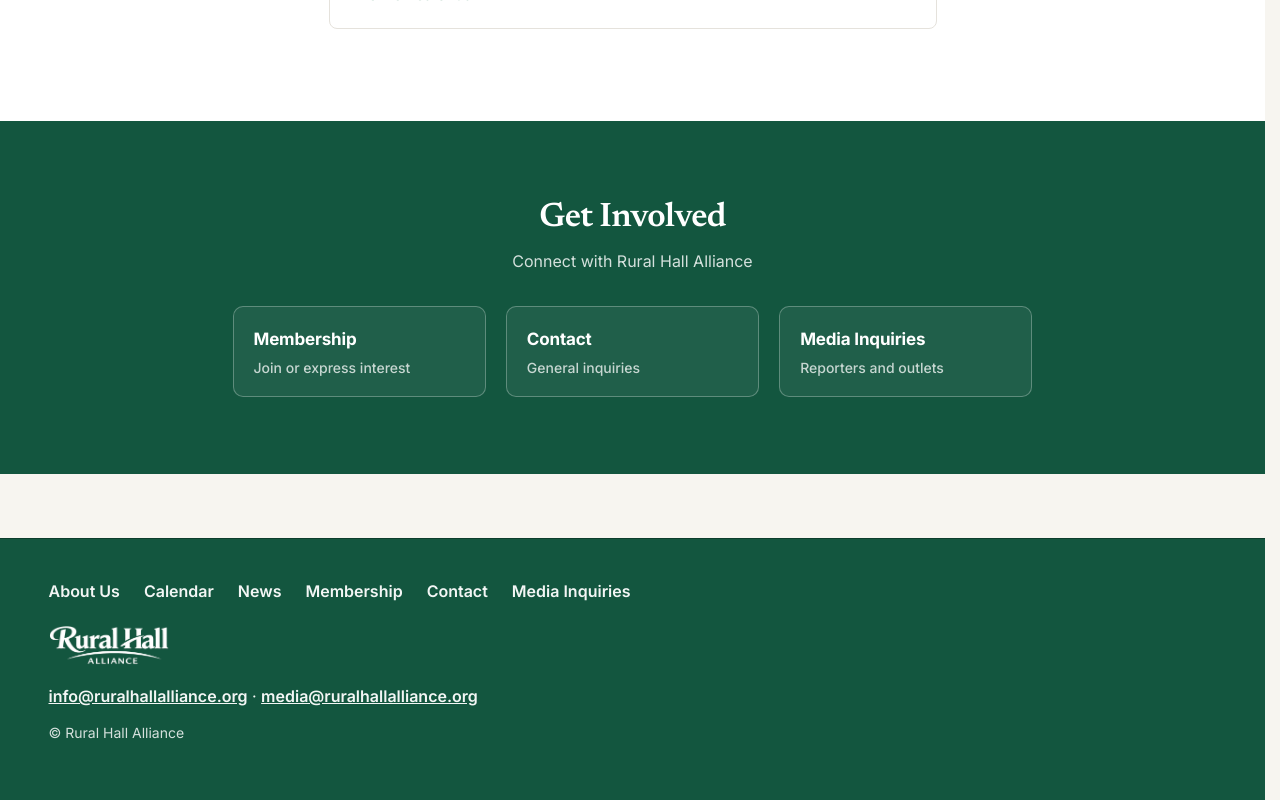
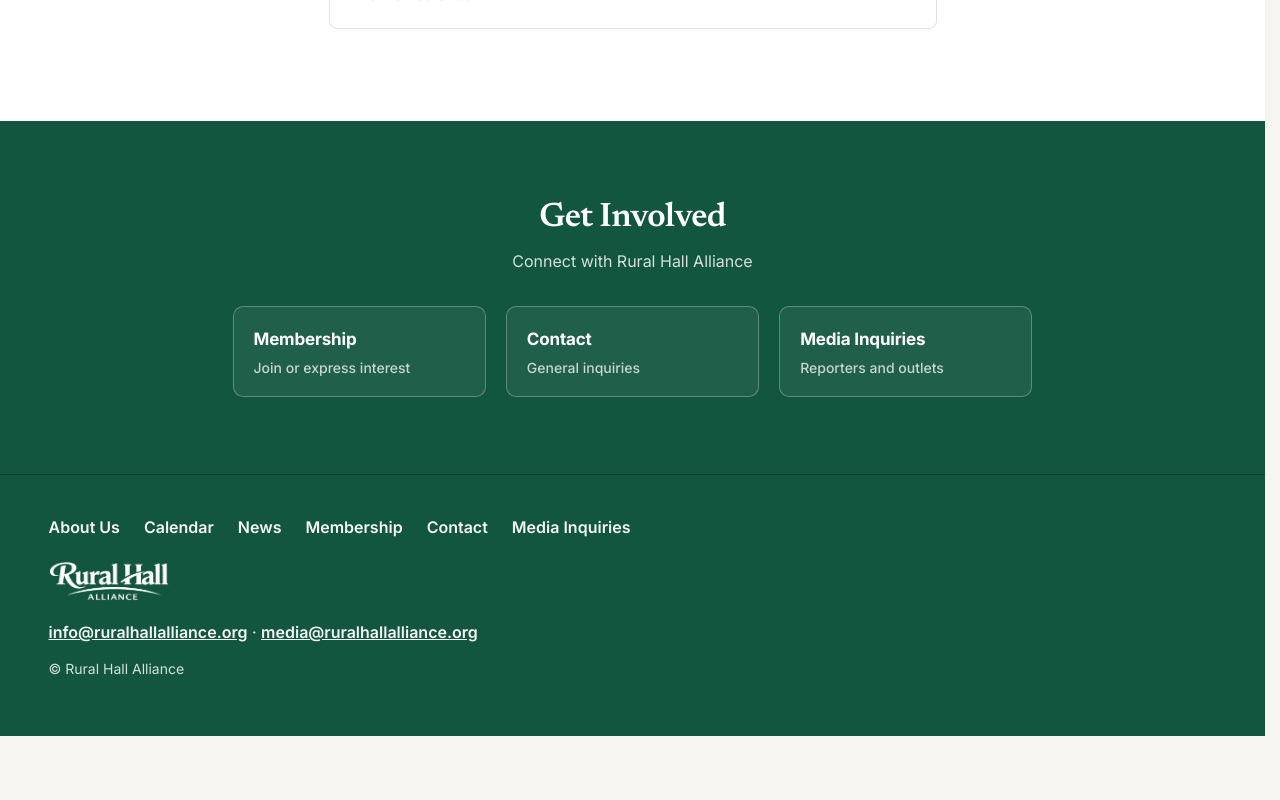
Before and after one commit to whittenluke/ruralhallalliance, a Next.js app: page / in a window 1280 px wide. Shown: the part 2935-3735 px from the top of the page. After the commit the page ends 3671 px from the top, so only its background shows below. Built offline with nearby package versions, Linux system fonts and the light colour scheme.

Commit message:
fixed gap at footer

```diff
--- a/app/globals.css
+++ b/app/globals.css
@@ -384,7 +384,7 @@
 
 .site-footer {
   border-top: 1px solid var(--color-green-hover);
-  margin-top: 2rem;
+  margin-top: 0;
   padding: 1.25rem 0 1.5rem;
   background: var(--color-green);
   color: rgba(255, 255, 255, 0.95);
@@ -493,7 +493,7 @@
 }
 
 .site-main {
-  padding-bottom: 2rem;
+  padding-bottom: 0;
 }
 
 .site-main > .container {
```
